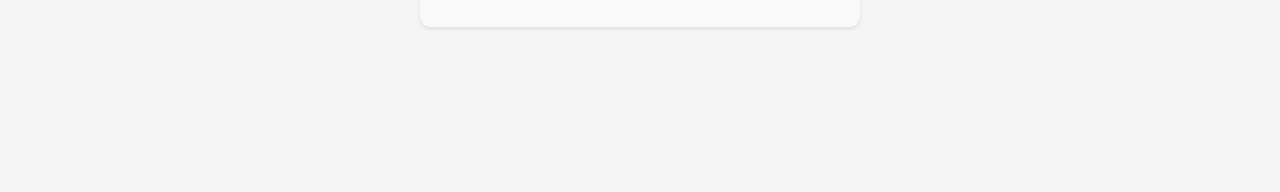
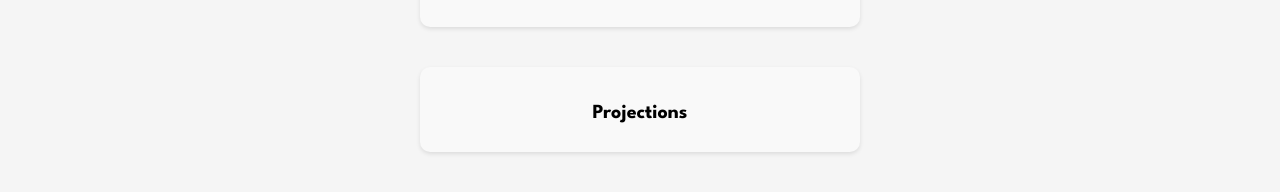
Before and after one commit to evan-knop/FantasyFootball, a React (Create React App) app in the folder Frontend/ff/: page /Roadmap in a window 1280 px wide. Shown: the part 342-534 px from the top of the page. Built offline with nearby package versions, Linux system fonts and the light colour scheme.

Commit message:
roadmap tweaks

```diff
--- a/Frontend/ff/src/Components/Roadmap.js
+++ b/Frontend/ff/src/Components/Roadmap.js
@@ -23,6 +23,10 @@ const Roadmap = () => {
       title: 'Expanded Stats in Player Profile',
       description: 'Display even more statistics, such as weekly performances (updated weekly), College stats, etc..',
     },
+    {
+        title: 'Projections',
+        description: 'Project upcoming season stats based on statistical models created using the data collected.'
+    }
   ];
 
   return (
--- a/Frontend/ff/src/Styles/Roadmap.css
+++ b/Frontend/ff/src/Styles/Roadmap.css
@@ -22,6 +22,10 @@
     margin: 20px 0;
     padding: 20px;
     box-shadow: 0 2px 4px rgba(0, 0, 0, 0.1);
+  }
+
+  .timeline-item.expanded {
+    margin-bottom: 40px;
   }
 
   .timeline-item h2 {
```
